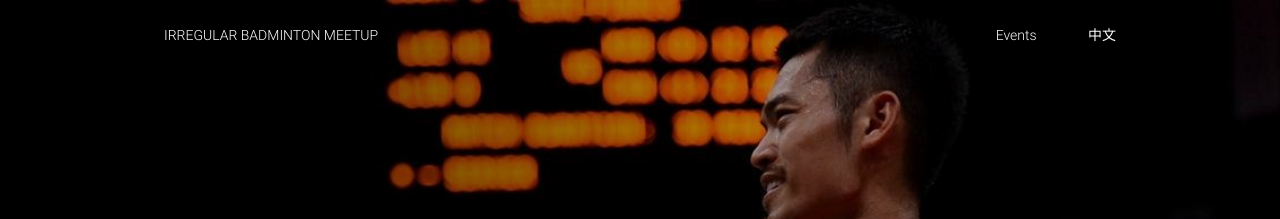
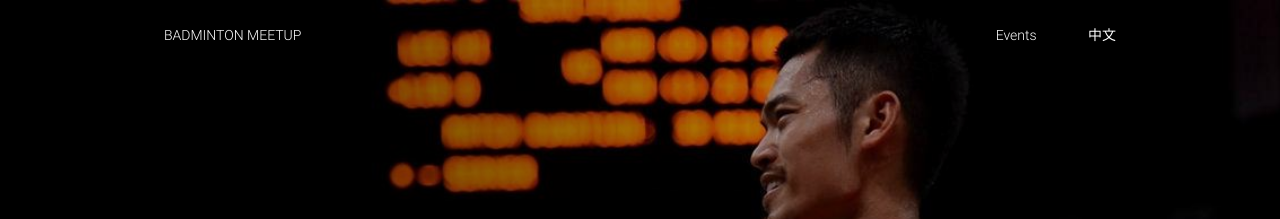
Before and after one commit to sayidhe/event, a Jekyll site: the page built from _events/en/badminton.md, in a window 1280 px wide. Shown: the top 219 px of the page. Built offline with Jekyll 4.4.1, drawn with Linux system fonts in a browser that asks for light colours.

Commit message:
modify english logo

```diff
--- a/_data/logos.yml
+++ b/_data/logos.yml
@@ -8,10 +8,10 @@ sport: >-
   不定期羽球趴
 
 sport_en: >-
-  IRREGULAR BADMINTON MEETUP
+  BADMINTON MEETUP
 
 movie: >-
   不定期电影趴
 
 movie_en: >-
-  IRREGULAR MOVIE MEETUP
+  MOVIE MEETUP
```
